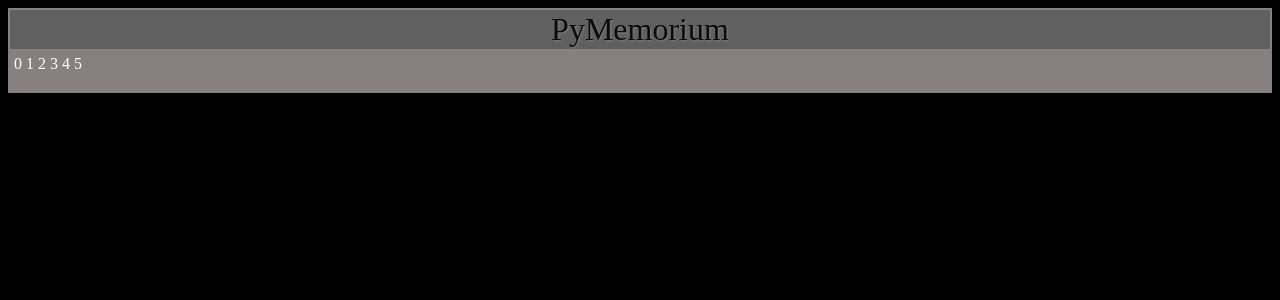
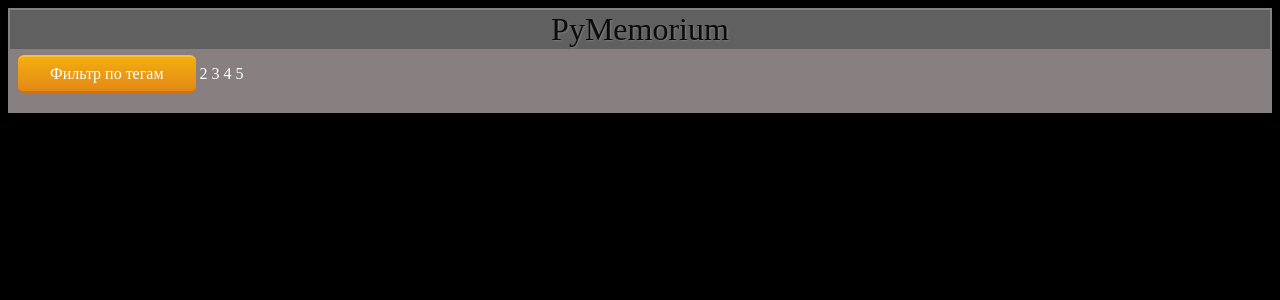
Before and after one commit to wterkin/pymemorium, a Flask app: page / in a window 1280 px wide. Shown: the top 300 px of the page. Run offline with Flask 3, Linux system fonts and the light colour scheme.

Commit message:
подобрал стили для строк ввода и кнопок - для кнопок еще придется с цветами поиграться.

```diff
--- /dev/null
+++ b/webapp/static/buttons.css
@@ -0,0 +1,15 @@
+a.button24 {
+  display: inline-block;
+  color: white;
+  text-decoration: none;
+  padding: .5em 2em;
+  outline: none;
+  border-width: 2px 0;
+  border-style: solid none;
+  border-color: #FDBE33 #000 #D77206;
+  border-radius: 6px;
+  background: linear-gradient(#F3AE0F, #E38916) #E38916;
+  transition: 0.2s;
+}
+a.button24:hover { background: linear-gradient(#f5ae00, #f59500) #f5ae00; }
+a.button24:active { background: linear-gradient(#f59500, #f5ae00) #f59500; }
--- a/webapp/static/main.css
+++ b/webapp/static/main.css
@@ -16,12 +16,35 @@
 .toolbar_style {
     color: #FFFFFF;
     background-color: #888080;
-    font: 14x "Liberation Sans", sans-serif;
+    font: 16x "Liberation Sans", sans-serif;
     text-align: left;
     vertical-align: middle;
 }
+
+.nice_input_style {
+    background-color: #404040;
+    border: 2px solid #AAA;
+    border-radius:4px;
+    box-shadow:0 0 15px 4px rgba(0,0,0,0.06);
+    color: #F0F0F0;
+    font: 16x "Liberation Sans", sans-serif;
+    /*font-family:inherit;
+    font-size: inherit;*/
+    margin:10px 0; /* add top and bottom margin*/
+    padding:10px;
+    width:80%;
+}
+
+.nice_button_style {
+	border-left: solid 1px #269BD0;
+	background: #46C1F6;
+	-webkit-box-shadow: 0px 5px 0px 0px #269BD0;
+	box-shadow: 0px 5px 0px 0px #269BD0;
+}
+
 /*#icon { vertical-align: middle; }*/
 /*#status_bar { font: bold 18px "Liberation Sans"; text-align: center; }*/
+
 
 
 /*
--- a/webapp/templates/base.html
+++ b/webapp/templates/base.html
@@ -3,6 +3,7 @@
     <head>
         <title> {{ session["APPLICATION_NAME"] }} </title>
         <link href="{{ url_for('static', filename='main.css')}}" rel="stylesheet" type="text/css">
+        <link href="{{ url_for('static', filename='buttons.css')}}" rel="stylesheet" type="text/css">
         <!-- <link rel="shortcut icon" href="/favicon.ico" type="image/x-icon">-->
     </head>
     <body bgcolor="black">
--- a/webapp/templates/toolbar.html
+++ b/webapp/templates/toolbar.html
@@ -2,28 +2,31 @@
         method="post"
         role="form">
     <table class="toolbar_style">
-        <tr id="halleft">
-            <!-- Строка для фильтрации по номеру контракта -->
-            <td> 0
-<!--                <input class="common_input"-->
-<!--					   form="toolbar"-->
-<!--					   name="filter_value"-->
-<!--					   placeholder="N договора"-->
-<!--					   type="text"-->
-<!--					   value="{{ session['idx.filter_value'] }}"-->
-<!--					   -->
-<!--				>-->
+      <tr id="halleft">
+        <!-- Строка фильтрации по тегам -->
+        <td>
+          <!--
+          <input class="nice_input_style"
+                 form="toolbar"
+                 name="filter_value"
+                 placeholder="Теги"
+                 type="text"-->
+<!--                 value="{{ session['idx.filter_value'] }}">-->
             </td>
-            <td> 1
-<!--                <button class="common_button"-->
-<!--						form="toolbar"-->
-<!--						name="filter_state"-->
-<!--                        {% if session["idx.filter_state"] == True %}-->
-<!--						title="Отключить фильтр"-->
-<!--						{% else %}-->
-<!--						title="Отфильтровать"-->
-<!--                        {% endif %}-->
-<!--						value="filter_state"-->
+            <td>
+              <a href="#" class="button24"><span>Фильтр по тегам</span></a>
+              <!--
+              <button class="blue"
+			          form="toolbar"
+                      name="filter_state"
+					  title="Отключить фильтр"
+	                  value="filter_state"
+                      >Выключить фильтр</button> -->
+<!--                      {# % if session["idx.filter_state"] == True % #}-->
+<!--					  {# % else % #}-->
+<!--					  title="Отфильтровать"-->
+<!--                      {# % endif % #}-->
+<!--	                  value="filter_state"-->
 <!--				>-->
 <!--                    <table>-->
 <!--                        <tr> <td>-->
```
